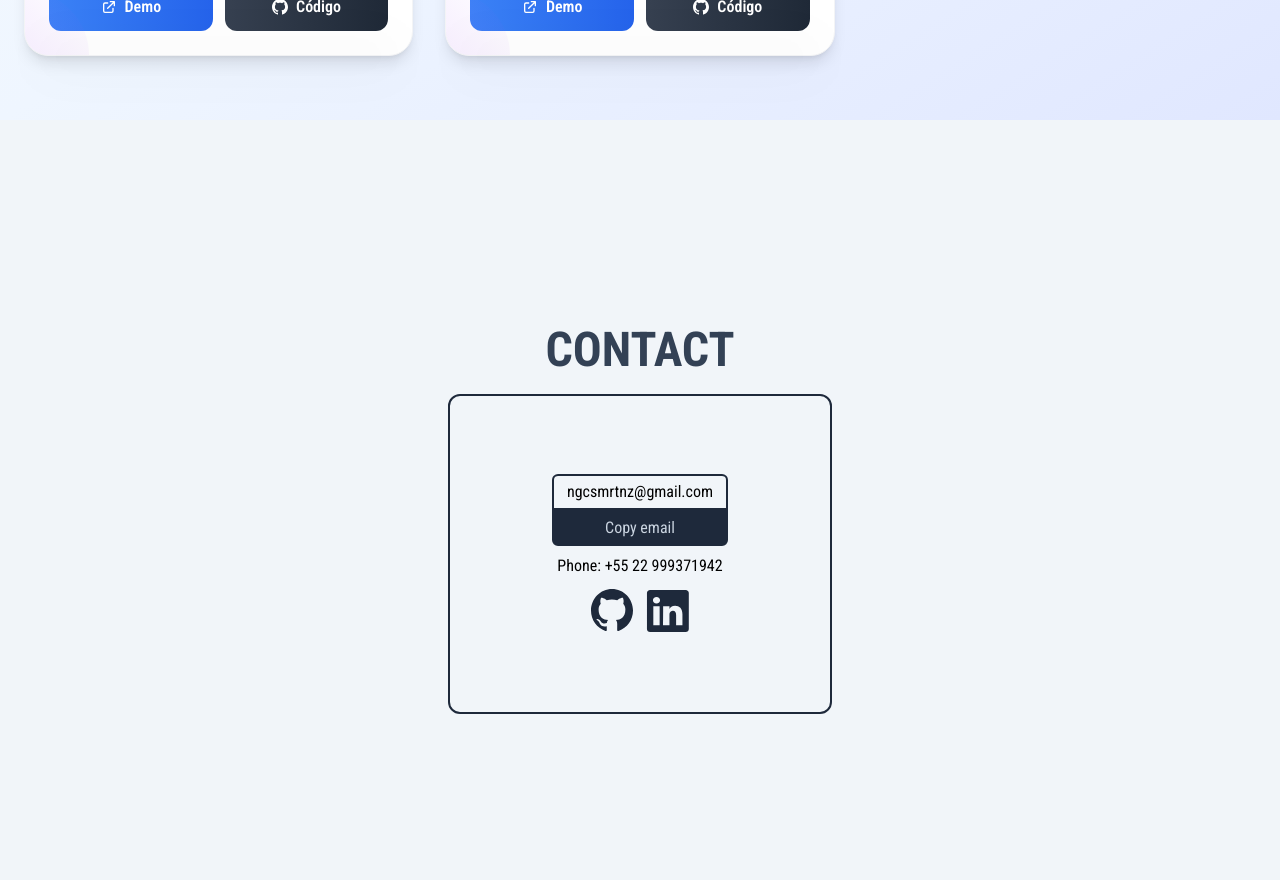
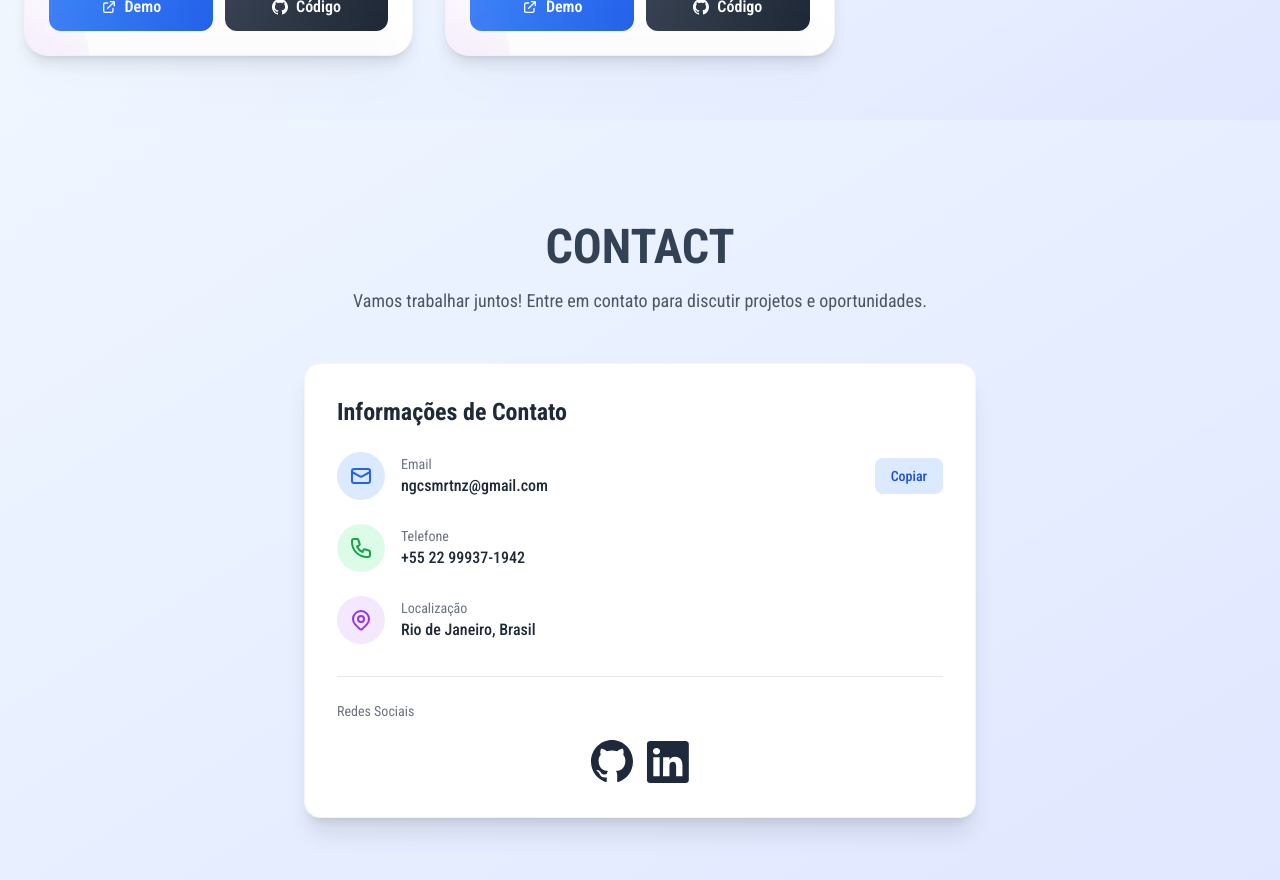
Before and after one commit to RomyMartinez/Portifolio, a React (Vite) app: page / in a window 1280 px wide. Shown: the part 3080-3960 px from the top of the page. Built offline with nearby package versions, Linux system fonts and the light colour scheme.

Commit message:
refactor: simplify Contact section by removing form and keeping only contact info

```diff
--- a/src/Components/Contact.tsx
+++ b/src/Components/Contact.tsx
@@ -1,9 +1,9 @@
 import { useState } from "react";
 import { Title } from "./UI/Title";
 import { GithubLinkendin } from "./UI/GithubLinkedin";
+
 export function Contact() {
   const [isCopy, setIsCopy] = useState(false);
-
   function handleCopy(event: React.MouseEvent<HTMLButtonElement>) {
     event.preventDefault();
     setIsCopy(true);
@@ -11,30 +11,135 @@ export function Contact() {
 
     setTimeout(() => {
       setIsCopy(false);
-    }, 1000);
+    }, 2000);
   }
 
   return (
     <section
       id="contact"
-      className="flex flex-col w-full justify-center h-svh items-center"
+      className="h-full w-full bg-gradient-to-br from-blue-50 to-indigo-100 flex items-center justify-center"
     >
-      <Title title="Contact" extraClass=" text-center pb-5" />
-      <div className="flex flex-col bg-slate-100 border-2 border-slate-800 rounded-xl justify-center items-center p-5 h-80 w-96 gap-2">
-        <div>
-          <p className="border-2 border-slate-800 rounded-t-md w-44 py-1 text-center">
+      <div className="max-w-7xl mx-auto px-4 md:px-6 w-full h-full flex items-center">
+        <div className="w-full">
+          <div className="text-center mb-12">
+            <Title title="Contact" extraClass="mb-4" />
+            <p className="text-gray-600 text-lg max-w-2xl mx-auto">
+              Vamos trabalhar juntos! Entre em contato para discutir projetos e
+              oportunidades.
+            </p>
+          </div>
+
+          <div className="flex justify-center">
+            {/* Contact Information */}
+            <div className="max-w-2xl w-full">
+              <div className="bg-white rounded-2xl p-6 md:p-8 shadow-xl hover-lift border border-gray-100">
+                <h3 className="text-xl md:text-2xl font-bold text-gray-800 mb-6">
+                  Informações de Contato
+                </h3>
+
+                <div className="space-y-6">
+                  {/* Email */}
+                  <div className="flex items-center space-x-4">
+                    <div className="w-10 h-10 md:w-12 md:h-12 bg-blue-100 rounded-full flex items-center justify-center flex-shrink-0">
+                      <svg
+                        className="w-5 h-5 md:w-6 md:h-6 text-blue-600"
+                        fill="none"
+                        stroke="currentColor"
+                        viewBox="0 0 24 24"
+                      >
+                        <path
+                          strokeLinecap="round"
+                          strokeLinejoin="round"
+                          strokeWidth={2}
+                          d="M3 8l7.89 4.26a2 2 0 002.22 0L21 8M5 19h14a2 2 0 002-2V7a2 2 0 00-2-2H5a2 2 0 00-2 2v10a2 2 0 002 2z"
+                        />
+                      </svg>
+                    </div>
+                    <div className="min-w-0 flex-1">
+                      <p className="text-sm text-gray-500">Email</p>
+                      <p className="text-gray-800 font-medium truncate">
                         ngcsmrtnz@gmail.com
                       </p>
+                    </div>
                     <button
                       onClick={handleCopy}
-            className=" bg-slate-800 text-slate-300 py-1 w-44 rounded-b-md hover:bg-slate-300 hover:text-slate-800 border-2 border-slate-800 transition duration-600 ease-in-out "
-            disabled={isCopy ? true : false}
+                      className={`ml-auto px-3 md:px-4 py-2 rounded-lg text-xs md:text-sm font-medium transition-all duration-300 flex-shrink-0 ${
+                        isCopy
+                          ? "bg-green-100 text-green-700"
+                          : "bg-blue-100 text-blue-700 hover:bg-blue-200"
+                      }`}
+                      disabled={isCopy}
                     >
-            {isCopy ? "Email copied!" : "Copy email"}
+                      {isCopy ? "Copiado!" : "Copiar"}
                     </button>
                   </div>
-        <p>Phone: +55 22 999371942</p>
+
+                  {/* Phone */}
+                  <div className="flex items-center space-x-4">
+                    <div className="w-10 h-10 md:w-12 md:h-12 bg-green-100 rounded-full flex items-center justify-center flex-shrink-0">
+                      <svg
+                        className="w-5 h-5 md:w-6 md:h-6 text-green-600"
+                        fill="none"
+                        stroke="currentColor"
+                        viewBox="0 0 24 24"
+                      >
+                        <path
+                          strokeLinecap="round"
+                          strokeLinejoin="round"
+                          strokeWidth={2}
+                          d="M3 5a2 2 0 012-2h3.28a1 1 0 01.948.684l1.498 4.493a1 1 0 01-.502 1.21l-2.257 1.13a11.042 11.042 0 005.516 5.516l1.13-2.257a1 1 0 011.21-.502l4.493 1.498a1 1 0 01.684.949V19a2 2 0 01-2 2h-1C9.716 21 3 14.284 3 6V5z"
+                        />
+                      </svg>
+                    </div>
+                    <div className="min-w-0 flex-1">
+                      <p className="text-sm text-gray-500">Telefone</p>
+                      <p className="text-gray-800 font-medium">
+                        +55 22 99937-1942
+                      </p>
+                    </div>
+                  </div>
+
+                  {/* Location */}
+                  <div className="flex items-center space-x-4">
+                    <div className="w-10 h-10 md:w-12 md:h-12 bg-purple-100 rounded-full flex items-center justify-center flex-shrink-0">
+                      <svg
+                        className="w-5 h-5 md:w-6 md:h-6 text-purple-600"
+                        fill="none"
+                        stroke="currentColor"
+                        viewBox="0 0 24 24"
+                      >
+                        <path
+                          strokeLinecap="round"
+                          strokeLinejoin="round"
+                          strokeWidth={2}
+                          d="M17.657 16.657L13.414 20.9a1.998 1.998 0 01-2.827 0l-4.244-4.243a8 8 0 1111.314 0z"
+                        />
+                        <path
+                          strokeLinecap="round"
+                          strokeLinejoin="round"
+                          strokeWidth={2}
+                          d="M15 11a3 3 0 11-6 0 3 3 0 016 0z"
+                        />
+                      </svg>
+                    </div>
+                    <div className="min-w-0 flex-1">
+                      <p className="text-sm text-gray-500">Localização</p>
+                      <p className="text-gray-800 font-medium">
+                        Rio de Janeiro, Brasil
+                      </p>
+                    </div>
+                  </div>
+                </div>
+
+                {/* Social Links */}
+                <div className="mt-8 pt-6 border-t border-gray-200">
+                  <p className="text-sm text-gray-500 mb-4">Redes Sociais</p>
                   <GithubLinkendin />
+                </div>
+              </div>
+            </div>
+          </div>
+        </div>
       </div>
     </section>
   );
```
Lines whose indentation alone changed are shown as unchanged.
